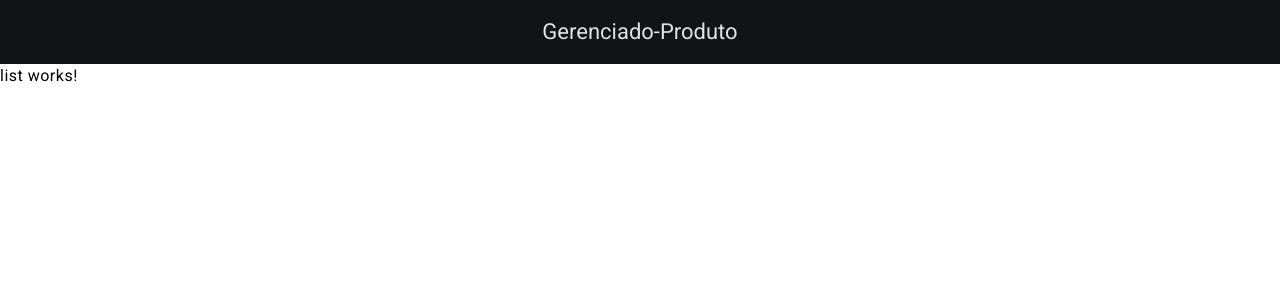
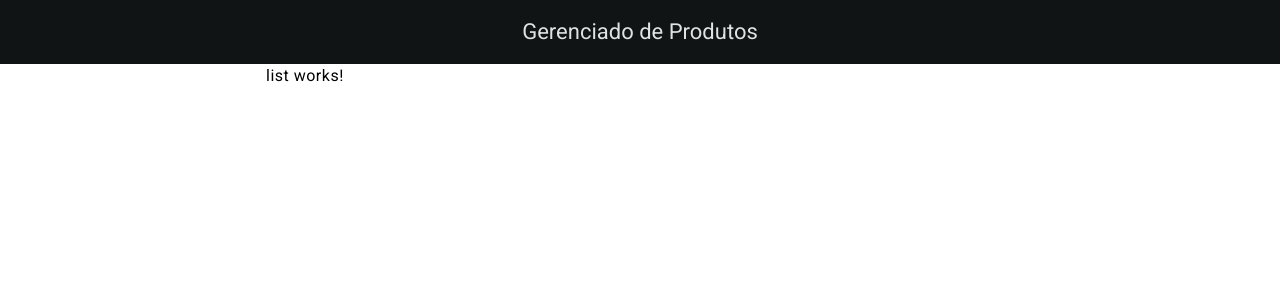
Before and after one commit to fernando7kyna/gerenciado-produto, an Angular app: page / in a window 1280 px wide. Shown: the top 300 px of the page. Built offline with nearby package versions, Linux system fonts and the light colour scheme.

Commit message:
feat: centrliza contéudo de router-outlet

```diff
--- a/src/app/app.component.html
+++ b/src/app/app.component.html
@@ -1,3 +1,7 @@
 <app-header></app-header>
 
-<router-outlet></router-outlet>
+<div class="container">
+  <div class="content-container">
+    <router-outlet></router-outlet>
+  </div>
+</div>
--- a/src/app/shared/components/header/header.component.html
+++ b/src/app/shared/components/header/header.component.html
@@ -1,7 +1,7 @@
 <mat-toolbar>
   <div class="container">
     <div class="content-container">
-      <div class="title">Gerenciado-Produto</div>
+      <div class="title">Gerenciado de Produtos</div>
     </div>
   </div>
 </mat-toolbar>
```
